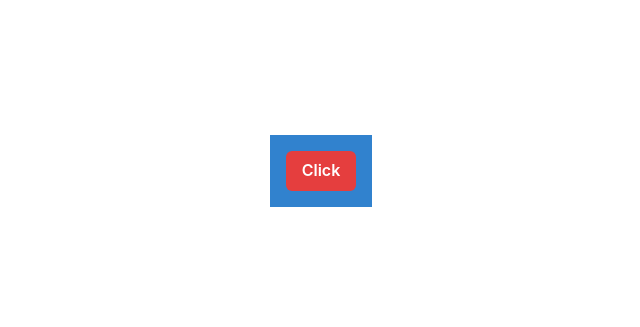
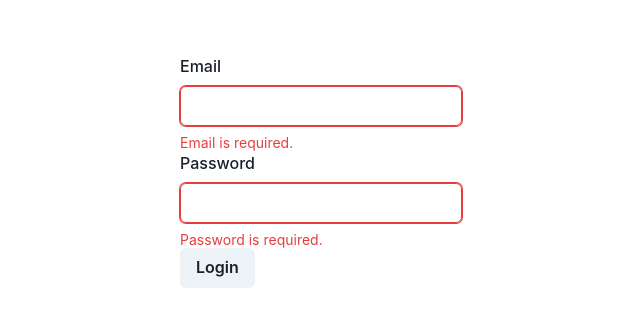
Before and after one commit to careerfairsystems/student-session-webtool, a React (Vite) app: page /sign-in in a window 1280 px wide. Shown: the part 229-556 px from the top of the page, without its empty margins (319-959 px from the left). Built offline with nearby package versions, Linux system fonts and the light colour scheme.

Commit message:
signin work

```diff
--- /dev/null
+++ b/src/api/API.ts
@@ -0,0 +1,15 @@
+import * as Auth from './auth';
+import * as Companies from './companies';
+import * as Users from './users';
+import * as Students from './students';
+import * as SSApplications from './sSApplications';
+import * as S3bucket from './s3bucket'
+
+export class API {
+  static auth = Auth
+  static companies = Companies
+  static users = Users
+  static students = Students
+  static sSApplications = SSApplications
+  static s3bucket = S3bucket
+}
--- a/src/api/auth/_AuthState.ts
+++ b/src/api/auth/_AuthState.ts
@@ -1,4 +1,3 @@
-import * as SecureStore from 'expo-secure-store';
 import { Role } from '../users';
 
 /**
@@ -24,12 +23,7 @@ const SECURE_STORE_AUTH_JWT = 'SECURE_STORE_AUTH_JWT';
 const SECURE_STORE_USER_ROLE = 'SECURE_STORE_USER_ROLE';
 
 const getStore = async () => {
-  if (await SecureStore.isAvailableAsync()) {
-    return SecureStore;
-  }
-  else {
-    return LocalStorageAdapter;
-  }
+  return LocalStorageAdapter;
 }
 
 export const setUserRole = async (role: Role): Promise<void> => {
--- a/src/api/http/_HttpHelpers.ts
+++ b/src/api/http/_HttpHelpers.ts
@@ -1,6 +1,5 @@
-import Constants from 'expo-constants';
 import { isAuthenticated, getJwt } from '../auth/_AuthState';
-const backendUrl: string = Constants.manifest?.extra?.backendUrl;
+const backendUrl: string = 'http://localhost/api';
 
 /**
  * Return the full url to a api endpoint
--- /dev/null
+++ b/src/api/index.ts
@@ -0,0 +1 @@
+export { API } from './API';
--- a/src/api/users/Users.ts
+++ b/src/api/users/Users.ts
@@ -1,5 +1,3 @@
-import { Linking } from 'react-native';
-import { API } from '../API';
 import { getAuth, putAuth, deleteAuth } from '../http/_HttpHelpers';
 
 export interface User {
@@ -99,15 +97,15 @@ export const removeMe = async (): Promise<boolean> => {
 /**
  * Download user CV
  */
-export const downloadCV = async (userId: number) => {
-  try {
-    const Uri = await API.s3bucket.getFromS3(userId.toString())
-    Linking.canOpenURL(Uri).then((supported) => {
-      return Linking.openURL(Uri);
-    });
-  }
-  catch (error) {
-    console.log(error);
-    alert('No CV found');
-  }
-}
+// export const downloadCV = async (userId: number) => {
+//   try {
+//     const Uri = await API.s3bucket.getFromS3(userId.toString())
+//     Linking.canOpenURL(Uri).then((supported) => {
+//       return Linking.openURL(Uri);
+//     });
+//   }
+//   catch (error) {
+//     console.log(error);
+//     alert('No CV found');
+//   }
+// }
--- /dev/null
+++ b/src/components/AuthContext.tsx
@@ -0,0 +1,16 @@
+import * as React from 'react';
+
+type AuthenticationContext = {
+  signIn: () => void;
+  signOut: () => void;
+}
+
+const defaultAuthContext = {
+  signIn: () => {
+    console.error('Using AuthContext outside provider, check that a parent provides a real context');
+  },
+  signOut: () => {
+    console.error('Using AuthContext outside provider, check that a parent provides a real context');
+  }
+}
+export const AuthContext = React.createContext<AuthenticationContext>(defaultAuthContext);
--- a/src/pages/SignIn.tsx
+++ b/src/pages/SignIn.tsx
@@ -1,10 +1,53 @@
-import { Box, Button, Flex } from "@chakra-ui/react";
+import { Box, Button, Flex, FormControl, FormErrorMessage, FormHelperText, FormLabel, Input } from '@chakra-ui/react';
+import React, { useState } from 'react';
+
+import { API } from '../api'
+import { AuthContext } from '../components/AuthContext';
 
 export default function SignIn() {
+  const [email, setEmail] = useState<string>('');
+  const [password, setPassword] = useState<string>('');
+  const [loading, setLoading] = useState<boolean>(false);
+  const authContext = React.useContext(AuthContext);
+
+  const login = async () => {
+    setLoading(true);
+    const success = await API.auth.login(email.toLowerCase(), password);
+    setLoading(false);
+    if (!success) {
+      alert('Login not successful');
+    }
+    else {
+      authContext.signIn();
+    }
+  }
+
+  const isError = email === ''
+
   return (
     <Flex h="100vh" w="100vw" justifyContent="center" alignItems="center">
-      <Box bg="blue.500" p="1rem">
-        <Button colorScheme="red">Click</Button>
+      <Box bg="whiteAlpha.100" p="1rem">
+        <FormControl isInvalid={isError}>
+        <FormLabel>Email</FormLabel>
+        <Input type='email' value={email} onChange={(e) => setEmail(e.target.value)} />
+        {!isError ? (
+          <FormHelperText>
+            Enter your email address
+          </FormHelperText>
+        ) : (
+          <FormErrorMessage>Email is required.</FormErrorMessage>
+        )}
+        <FormLabel>Password</FormLabel>
+        <Input type='password' value={password} onChange={(e) => setPassword(e.target.value)} />
+        {!isError ? (
+          <FormHelperText>
+            Enter your password
+          </FormHelperText>
+        ) : (
+          <FormErrorMessage>Password is required.</FormErrorMessage>
+        )}
+        </FormControl>
+        <Button onClick={login} isLoading={loading}>Login</Button>
       </Box>
     </Flex>
   )
```
